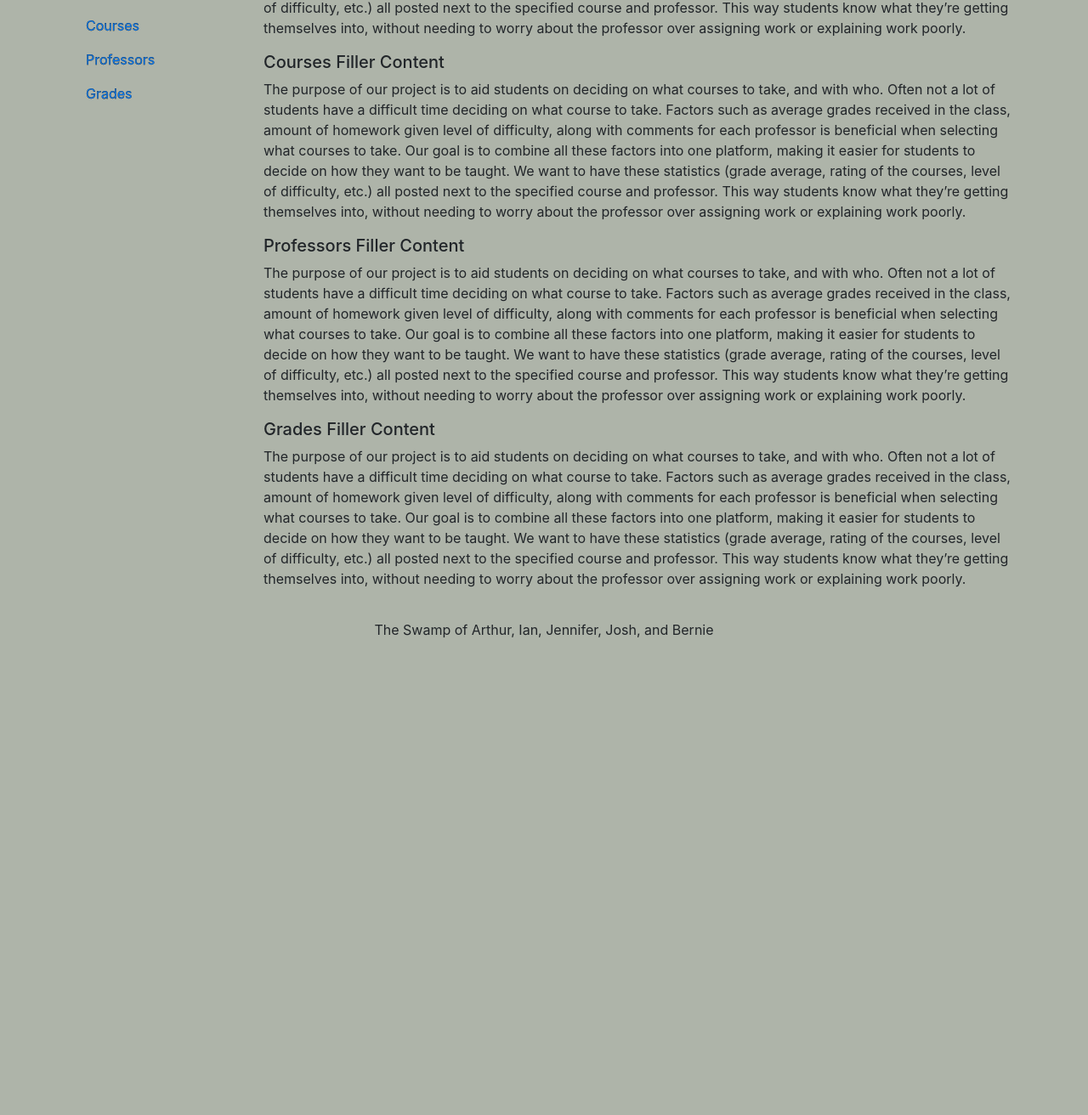
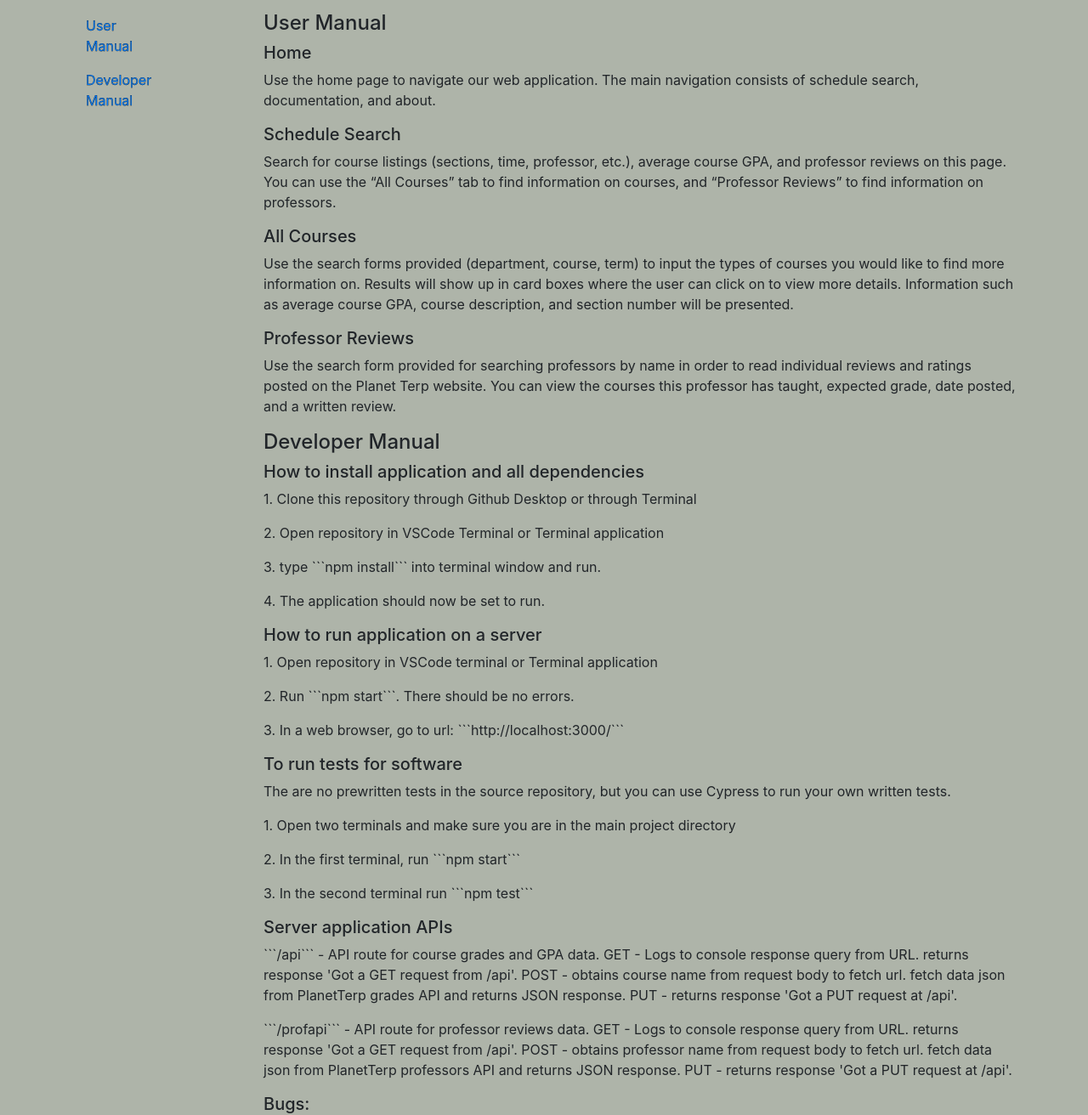
Before and after one commit to Berniez88/finalproject377, a website: page public/documentation.html in a window 1280 px wide. Shown: the part 321-1633 px from the top of the page at 85% size. Before the commit the page ends 1120 px from the top, so only its background shows below. Drawn offline with nearby package versions, Linux system fonts and the light colour scheme.

Commit message:
Documentation Content

````diff
--- a/public/documentation.html
+++ b/public/documentation.html
@@ -39,70 +39,109 @@
               </li>
               <li class="nav-item">
                 <a class="nav-link active" id="pills-courses-tab" data-toggle="pill" href="#pills-courses" role="tab"
-                aria-controls="pills-courses" aria-selected="false">Courses</a>
+                aria-controls="pills-courses" aria-selected="false">User Manual</a>
               </li>
               <li class="nav-item">
                 <a class="nav-link active" id="pills-prof-tab" data-toggle="pill" href="#pills-prof" role="tab"
-                aria-controls="pills-prof" aria-selected="false">Professors</a>
+                aria-controls="pills-prof" aria-selected="false">Developer Manual</a>
               </li>
-              <li class="nav-item">
-                <a class="nav-link active" id="pills-grades-tab" data-toggle="pill" href="#pills-grades" role="tab"
-                aria-controls="pills-grades" aria-selected="false">Grades</a>
-                </li>
             </ul>
         </div>
 
         <div class="right" id="pills-tab-content">
           <div class="tab-pane fade show active" id="pills-intro" role="tabpanel" aria-labelledby="pills-introduction">
-            <h5>Introduction Filler Content</h5>
-              <p>The purpose of our project is to aid students on deciding on what courses to take, and with who.
-              Often not a lot of students have a difficult time deciding on what course to take. Factors such
-              as average grades received in the class, amount of homework given level of difficulty, along with
-              comments for each professor is beneficial when selecting what courses to take. Our goal is to
-              combine all these factors into one platform, making it easier for students to decide on how they
-              want to be taught. We want to have these statistics (grade average, rating of the courses,
-              level of difficulty, etc.) all posted next to the specified course and professor. This way
-              students know what they’re getting themselves into, without needing to worry about the professor
-              over assigning work or explaining work poorly.</p>
+            <h5>Introduction</h5>
+              <p>When registering for classes, UMD students end up needing to access many different online resources to obtain information on available classes, professor ratings and class difficulty. To address this issue of scattered information, we developed a website that combines course  information, course GPA and professor reviews into a single easy to use resource. Our website draws data from UMD.io and PlanetTerp APIs to create a  tool that makes class scheduling more efficient.</p>
           </div>
 
           <div class="tab-pane fade show active" id="pills-courses" role="tabpanel" aria-labelledby="pills-courses-tab">
-            <h5>Courses Filler Content</h5>
-            <p>The purpose of our project is to aid students on deciding on what courses to take, and with who.
-              Often not a lot of students have a difficult time deciding on what course to take. Factors such
-              as average grades received in the class, amount of homework given level of difficulty, along with
-              comments for each professor is beneficial when selecting what courses to take. Our goal is to
-              combine all these factors into one platform, making it easier for students to decide on how they
-              want to be taught. We want to have these statistics (grade average, rating of the courses,
-              level of difficulty, etc.) all posted next to the specified course and professor. This way
-              students know what they’re getting themselves into, without needing to worry about the professor
-              over assigning work or explaining work poorly.</p>
+            <h4>User Manual</h4>
+            <h5>Home</h5>
+              <p>Use the home page to navigate our web application. The main navigation consists of schedule search, documentation, and about.</p>
+            <h5>Schedule Search</h5>
+              <p>Search for course listings (sections, time, professor, etc.), average course GPA, and professor reviews on this page. You can use the “All Courses” tab to find information on courses, and “Professor Reviews” to find information on professors.</p>
+            <h5>All Courses</h5>
+              <p>Use the search forms provided (department, course, term) to input the types of courses you would like to find more information on. Results will show up in card boxes where the user can click on to view more details. Information such as average course GPA, course description, and section number will be presented.</p>
+            <h5>Professor Reviews</h5>
+              <p>Use the search form provided for searching professors by name in order to read individual reviews and ratings posted on the Planet Terp website. You can view the courses this professor has taught, expected grade, date posted, and a written review.</p>
           </div>
 
           <div class="tab-pane fade show active" id="pills-prof" role="tabpanel" aria-labelledby="pills-prof-tab">
-            <h5>Professors Filler Content</h5>
-            <p>The purpose of our project is to aid students on deciding on what courses to take, and with who.
-              Often not a lot of students have a difficult time deciding on what course to take. Factors such
-              as average grades received in the class, amount of homework given level of difficulty, along with
-              comments for each professor is beneficial when selecting what courses to take. Our goal is to
-              combine all these factors into one platform, making it easier for students to decide on how they
-              want to be taught. We want to have these statistics (grade average, rating of the courses,
-              level of difficulty, etc.) all posted next to the specified course and professor. This way
-              students know what they’re getting themselves into, without needing to worry about the professor
-              over assigning work or explaining work poorly.</p>
-          </div>
+            <h4>Developer Manual</h4>
+            <h5>How to install application and all dependencies</h5>
+              <p>
+                 1. Clone this repository through Github Desktop or through Terminal
+              </p>
+              <p>
+                2. Open repository in VSCode Terminal or Terminal application
+              </p>
+              <p>
+                3. type ```npm install``` into terminal window and run.
+              </p>
+              <p>
+                4. The application should now be set to run.
+              </p>
 
-          <div class="tab-pane fade show active" id="pills-grades" role="tabpanel" aria-labelledby="pills-grades-tab">
-          <h5>Grades Filler Content</h5>
-          <p>The purpose of our project is to aid students on deciding on what courses to take, and with who.
-            Often not a lot of students have a difficult time deciding on what course to take. Factors such
-            as average grades received in the class, amount of homework given level of difficulty, along with
-            comments for each professor is beneficial when selecting what courses to take. Our goal is to
-            combine all these factors into one platform, making it easier for students to decide on how they
-            want to be taught. We want to have these statistics (grade average, rating of the courses,
-            level of difficulty, etc.) all posted next to the specified course and professor. This way
-            students know what they’re getting themselves into, without needing to worry about the professor
-            over assigning work or explaining work poorly.</p>
+            <h5>How to run application on a server</h5>
+              <p>
+                 1. Open repository in VSCode terminal or Terminal application
+              </p>
+              <p>
+                2. Run ```npm start```. There should be no errors.
+              </p>
+              <p>
+                3. In a web browser, go to url: ```http://localhost:3000/```
+              </p>
+
+            <h5>To run tests for software</h5>
+              <p>
+                The are no prewritten tests in the source repository, but you can use Cypress to run your own written tests.
+              </p>
+              <p>
+                1. Open two terminals and make sure you are in the main project directory
+              </p>
+              <p>
+                2. In the first terminal, run ```npm start```
+              </p>
+              <p>
+                3. In the second terminal run ```npm test```
+              </p>
+
+            <h5>Server application APIs</h5>
+              <p>
+                ```/api``` - API route for course grades and GPA data.
+                GET - Logs to console response query from URL. returns response 'Got a GET request from /api'.
+                POST - obtains course name from request body to fetch url. fetch data json from PlanetTerp grades API and returns JSON response.
+                PUT - returns response 'Got a PUT request at /api'.
+              </p>
+              <p>
+                ```/profapi``` - API route for professor reviews data.
+                GET - Logs to console response query from URL. returns response 'Got a GET request from /api'.
+                POST - obtains professor name from request body to fetch url. fetch data json from PlanetTerp professors API and returns JSON response.
+                PUT - returns response 'Got a PUT request at /api'.
+              </p>
+
+            <h5>Bugs:</h5>
+              <p>
+                - There may be null values in the course and professor reviews data that may need to be handled.
+              </p>
+
+            <h5>Future Development:</h5>
+              <p>
+                - Handle null values in course and professor reviews data.
+              </p>
+              <p>
+                - Adding data for more semesters; Spring 2021.
+              </p>
+              <p>
+                - Diplaying average GPA in course details by professor.
+              </p>
+              <p>
+                - Displaying average professor rating in professor reviews search.
+              </p>
+              <p>
+                - Adding more ways to filter courses.
+              </p>
           </div>
         </div>
       </div>
````
